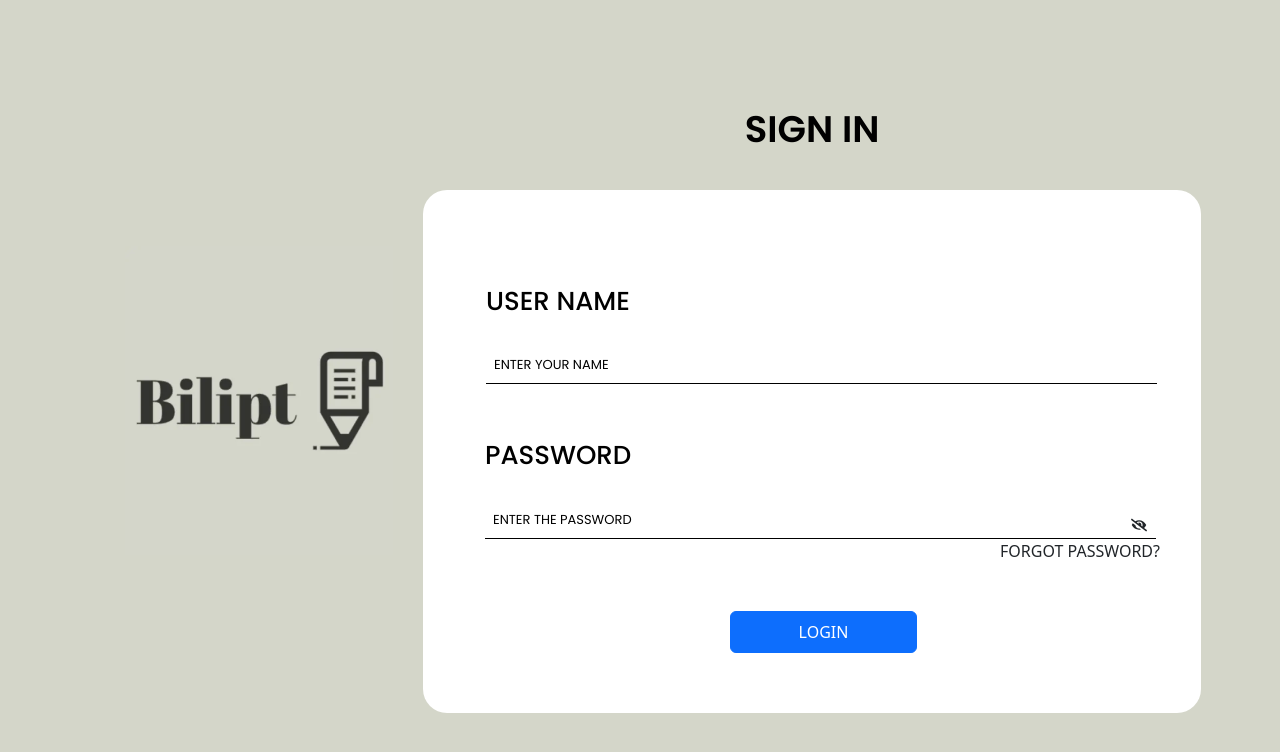
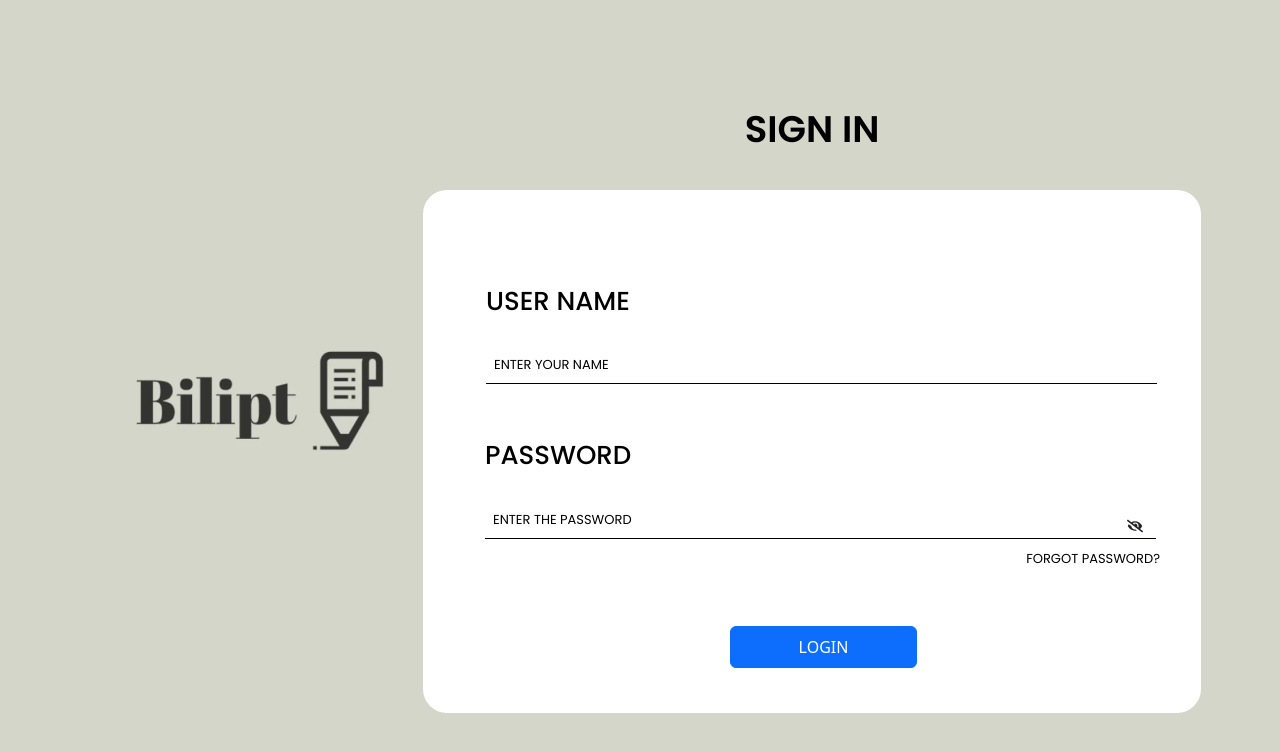
Before and after one commit to Dharunaa-M/bilipt, a React (Vite) app: page / in a window 1280 px wide. Shown: the top 752 px of the page. Built offline with nearby package versions, Linux system fonts and the light colour scheme.

Commit message:
change password section completed

```diff
--- a/src/pages/LoginPage/Login.jsx
+++ b/src/pages/LoginPage/Login.jsx
@@ -1,13 +1,19 @@
 import React, { useState } from "react";
 import { FaEye, FaEyeSlash } from "react-icons/fa";
+import { MdArrowBackIos } from "react-icons/md";
 import Assets from "../../assets/assets";
 import "./login.css";
 
 const Login = () => {
   const [icon, setIcon] = useState(false);
+  const [changePasswordSection, setChangePasswordSection] = useState(false);
 
   const handlePasswordToggle = () => {
     setIcon((prevState) => !prevState);
+  };
+
+  const handleChangePasswordToggle = () => {
+    setChangePasswordSection(true);
   };
 
   return (
@@ -16,12 +22,39 @@ const Login = () => {
         <div className="login-section">
           <img src={Assets.Logo} alt="" />
           <div className="login-div">
-            <h1>SIGN IN</h1>
+            {changePasswordSection ? "" : <h1>SIGN IN</h1>}
             <form className="input-section">
+              {changePasswordSection ? (
+                <>
+                  <div className="change-pass-section">
+                    <div className="back" onClick={() => setChangePasswordSection(false)}>
+                      <MdArrowBackIos className="ms-2" />
+                    </div>
+                    <div>
+                      <h2>Reset your password</h2>
+                      <p>
+                        For resetting your password, Please check your email. We
+                        have generated a password.
+                      </p>
+                    </div>
+                  </div>
+                  <button
+                    className="btn btn-primary px-5 py-2"
+                    onClick={() => setChangePasswordSection(false)}
+                  >
+                    Continue
+                  </button>
+                </>
+              ) : (
+                <>
                   <div className="input-group">
                     <div>
                       <label>USER NAME</label>
-                  <input type="text" placeholder="ENTER YOUR NAME" required />
+                      <input
+                        type="text"
+                        placeholder="ENTER YOUR NAME"
+                        required
+                      />
                     </div>
                     <div>
                       <label>PASSWORD</label>
@@ -33,19 +66,23 @@ const Login = () => {
                       />
                       <span
                         className="position-absolute"
-                    style={{ right: "14px", bottom: "44px" }}
+                        style={{ right: "18px", bottom: "58px" }}
                         onClick={handlePasswordToggle}
                       >
                         {icon ? <FaEye /> : <FaEyeSlash />}
                       </span>
                       <div className="d-flex justify-content-end">
-                    <p>FORGOT PASSWORD?</p>
+                        <p onClick={handleChangePasswordToggle}>
+                          FORGOT PASSWORD?
+                        </p>
                       </div>
                     </div>
                   </div>
                   <button className="btn btn-primary w-25 p-2" type="submit">
                     LOGIN
                   </button>
+                </>
+              )}
             </form>
           </div>
         </div>
--- a/src/pages/LoginPage/login.css
+++ b/src/pages/LoginPage/login.css
@@ -91,3 +91,28 @@
     line-height: 5.08;
     color: #000;
 }
+
+.input-group div p {
+    cursor: pointer;
+    font-family: "Poppins";
+    font-size: 13px;
+    line-height: 3;
+    letter-spacing: normal;
+    color: #000;
+}
+
+.change-pass-section {
+    display: flex;
+    flex-direction: column;
+    gap: 80px;
+}
+
+.back {
+    cursor: pointer;
+    width: 32px;
+    height: 31px;
+    flex-grow: 0;
+    border-radius: 100%;
+    padding: 4px 3px;
+    background-color: #f5f6f8;
+}
```
Lines whose indentation alone changed are shown as unchanged.
